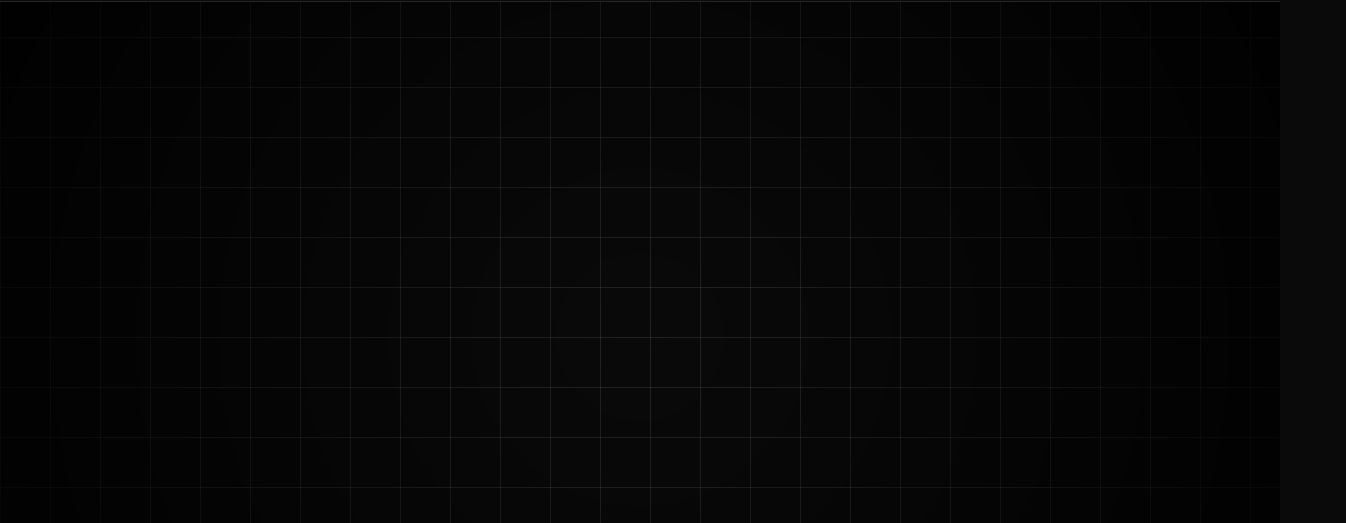
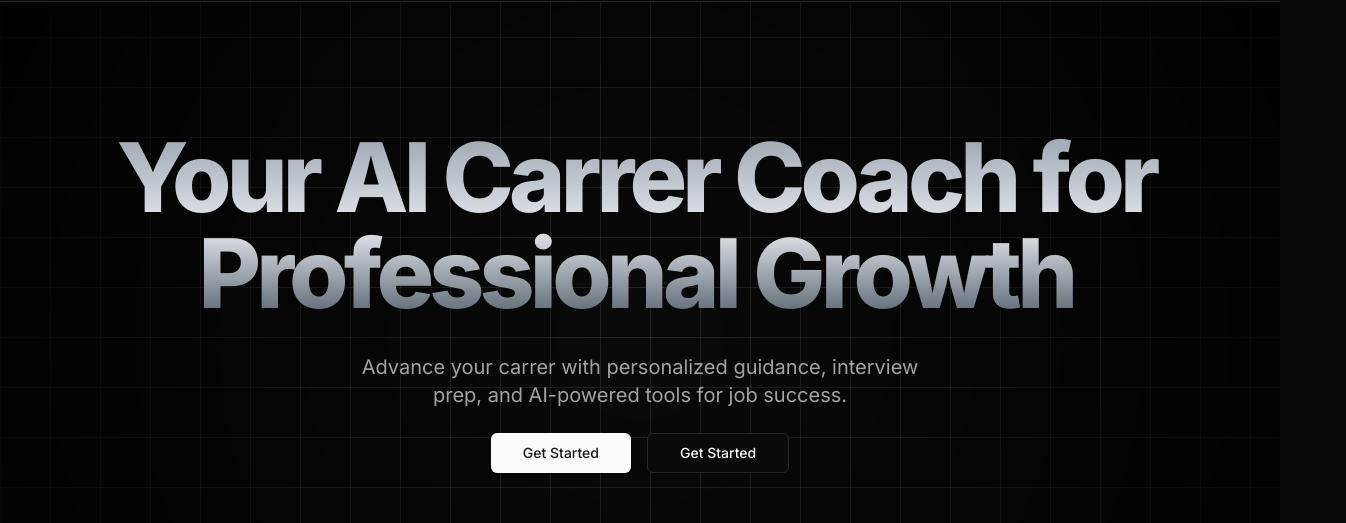
Before and after one commit to vermaadigit/ClusterAI, a Next.js app: page / in a window 1280 px wide. Shown: the part 63-586 px from the top of the page, 1346 px wide, since content can reach past the window. Built offline with nearby package versions, Linux system fonts and the light colour scheme; no server answers.

Commit message:
Landing Page Scrolled Function Added to Image

```diff
--- /dev/null
+++ b/components/hero.jsx
@@ -0,0 +1,70 @@
+"use client";
+
+import Link from "next/link"
+import { Button } from "./ui/button"
+import Image from "next/image"
+import { useEffect, useRef } from "react"
+
+const HeroSection = () => {
+    const imageRef = useRef(null);
+
+    useEffect(() => {
+        const imageElement = imageRef.current;
+        if (!imageElement) return; // Ensure element exists
+
+        const handleScroll = () => {
+            const scrollPosition = window.scrollY;
+            const scrollThreshold = 100;
+
+            if (scrollPosition > scrollThreshold) {
+                imageElement.classList.add("scrolled");
+            } else {
+                imageElement.classList.remove("scrolled"); // Remove class when scrolled back up
+            }
+        };
+
+        window.addEventListener("scroll", handleScroll);
+        return () => window.removeEventListener("scroll", handleScroll);
+    }, []);
+
+  return (
+    <section className="w-full pt-36 md:pt-48 pb-10">
+        <div className="space-y-6 text-center">
+            <div className="space-y-6 mx-auto ">
+                <h1 className="text-5xl font-bold md:text-6xl lg:text-7xl xl:text-8xl gradient-title">
+                    Your AI Carrer Coach for
+                    <br />
+                    Professional Growth
+                </h1>
+                <p className="mx-auto max-w-[600px] text-muted-foreground md:text-xl">
+                    Advance your carrer with personalized guidance, interview prep, and
+                    AI-powered tools for job success.
+                </p>
+            </div>
+
+            <div className="flex justify-center space-x-4">
+                <Link href='/dashboard'>
+                    <Button size="lg" className='px-8'>Get Started</Button>
+                </Link>
+                <Link href=''>
+                    <Button size="lg" className='px-8' variant="outline">Get Started</Button>
+                </Link>
+            </div>
+            <div className="hero-image-wrapper mt-5 md:mt-0">
+                <div ref={imageRef} className="hero-image">
+                    <Image
+                        src={"/banner.jpeg"}
+                        width={1280}
+                        height={720}
+                        alt = "Banner Cluster AI"
+                        className="rounded-lg shadow-2xl border mx-auto"
+                        priority
+                    />
+                </div>
+            </div>
+        </div>
+    </section>
+  )
+}
+
+export default HeroSection
```
